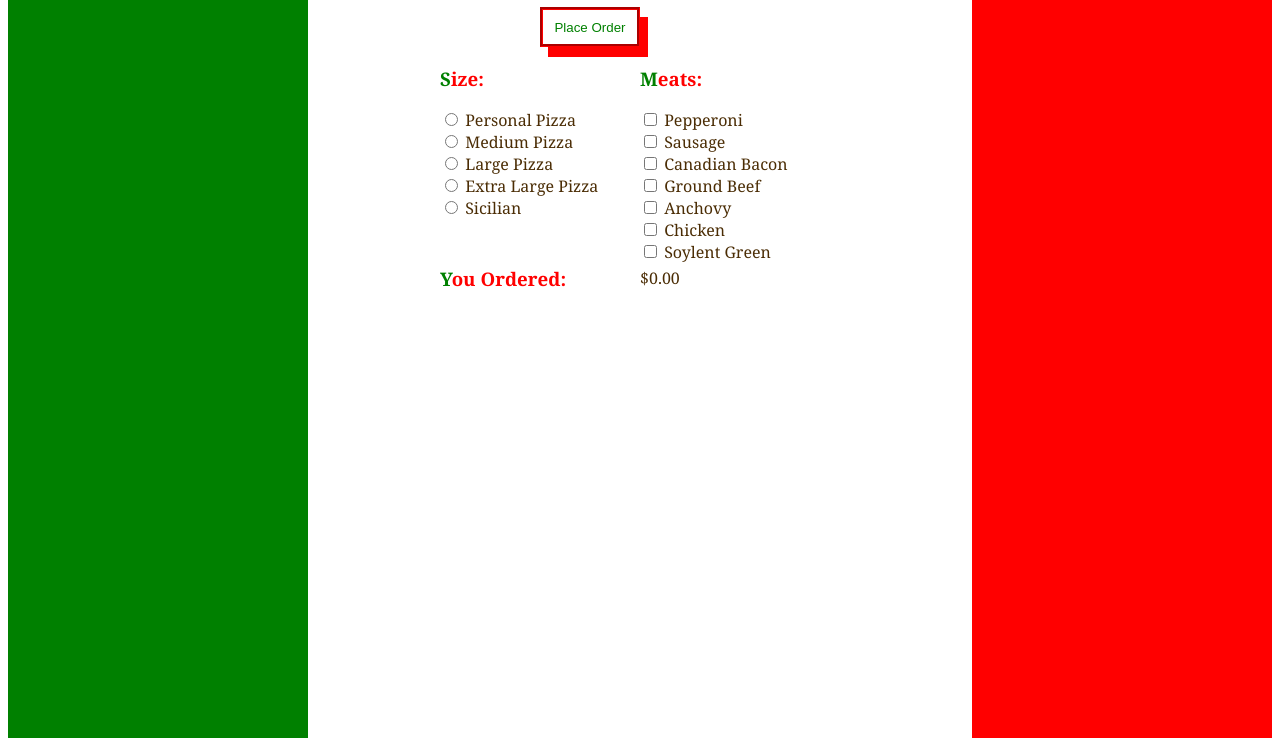
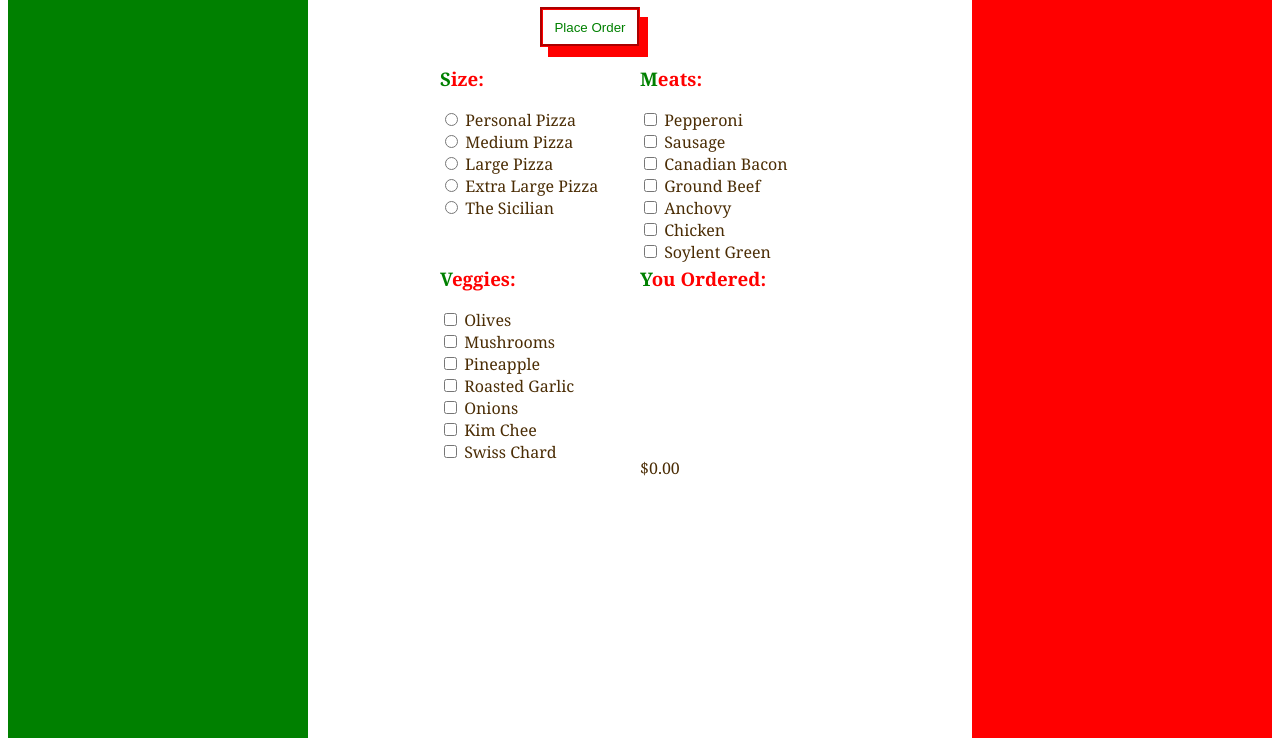
Before and after one commit to JSpdx/JavaScript_Projects, a plain HTML site: page Pizza_Project/Pizza.html in a window 1280 px wide. Both pictures are taken after a click on the button "Place Order". Shown: the part 62-800 px from the top of the page. Drawn offline with Linux system fonts and the light colour scheme.

Commit message:
Add veggies list

```diff
--- a/Pizza_Project/Pizza.html
+++ b/Pizza_Project/Pizza.html
@@ -27,25 +27,43 @@
                     <input class='size' type='radio' name='Size'
                         value="Extra Large Pizza"> Extra Large Pizza<br>
                     <input class='size' type='radio' name='Size'
-                        value='Sicilian'> Sicilian<br>
+                        value='The Sicilian'> The Sicilian<br>
                 </div>
 
                 <div class='menu right'>
                     <h3>Meats:</h3>
-                    <input class='meats' type='checkbox' name='Meat'
+                    <input class='toppings' type='checkbox' name='Topping'
                         value='Pepperoni'> Pepperoni<br>
-                    <input class='meats' type='checkbox' name='Meat'
+                    <input class='toppings' type='checkbox' name='Topping'
                         value='Sausage'> Sausage<br>
-                    <input class='meats' type='checkbox' name='Meat'
+                    <input class='toppings' type='checkbox' name='Topping'
                         value='Canadian Bacon'> Canadian Bacon<br>
-                    <input class='meats' type='checkbox' name='Meat'
+                    <input class='toppings' type='checkbox' name='Topping'
                         value='Ground Beef'> Ground Beef<br>
-                    <input class='meats' type='checkbox' name='Meat'
+                    <input class='toppings' type='checkbox' name='Topping'
                         value='Anchovy'> Anchovy<br>
-                    <input class='meats' type='checkbox' name='Meat'
+                    <input class='toppings' type='checkbox' name='Topping'
                         value='Chicken'> Chicken<br>
-                    <input class='meats' type='checkbox' name='Meat'
-                        value=' Soylent Green'> Soylent Green
+                    <input class='toppings' type='checkbox' name='Topping'
+                        value=' Soylent Green'> Soylent Green<br>
+                </div>
+
+                <div class='menu left'>
+                    <h3>Veggies:</h3>
+                    <input class='toppings' type='checkbox' name='Topping'
+                        value='Olives'> Olives<br>
+                    <input class='toppings' type='checkbox' name='Topping'
+                        value='Mushrooms'> Mushrooms<br>
+                    <input class='toppings' type='checkbox' name='Topping'
+                        value='Pineapple'> Pineapple<br>
+                    <input class='toppings' type='checkbox' name='Topping'
+                        value='Roasted Garlic'> Roasted Garlic<br>
+                    <input class='toppings' type='checkbox' name='Topping'
+                        value='Onions'> Onions<br>
+                    <input class='toppings' type='checkbox' name='Topping'
+                        value='Kim Chee'> Kim Chee<br>
+                    <input class='toppings' type='checkbox' name='Topping'
+                        value=' Swiss Chard'> Swiss Chard<br>
                 </div>
                 <div id='cart'>
                     <div id='showText'></div>
--- a/Pizza_Project/Pizza_JavaScript/Pizza.js
+++ b/Pizza_Project/Pizza_JavaScript/Pizza.js
@@ -21,7 +21,7 @@ function getReceipt() {
         sizeTotal = 14;
     } else if (selectedSize === 'Extra Large Pizza') {
         sizeTotal = 16;
-    } else if (selectedSize === 'Sicilian Pizza') {
+    } else if (selectedSize === 'The Sicilian') {
         sizeTotal = 20;
     }
     runningTotal = sizeTotal;
@@ -29,29 +29,29 @@ function getReceipt() {
     console.log('size text1: '+text1);
     console.log('subtotal: $'+runningTotal+'.00');
     // these variables will be passed on to each function
-    getMeat (runningTotal,text1);
+    getTopping(runningTotal,text1);
 }
 
-    function getMeat(runningTotal,text1) {
-        var meatTotal = 0;
-        var selectedMeat = [];
-        var meatArray = document.getElementsByClassName('meats');
-        for (var j = 0; j < meatArray.length; j++) {
-            if (meatArray[j].checked) {
-                selectedMeat.push(meatArray[j].value);
-                console.log('selected meat item: ('+meatArray[j].value+')');
-                text1 = text1+meatArray[j].value+'<br>';
+    function getTopping(runningTotal,text1) {
+        var toppingTotal = 0;
+        var selectedTopping = [];
+        var toppingArray = document.getElementsByClassName('toppings');
+        for (var j = 0; j < toppingArray.length; j++) {
+            if (toppingArray[j].checked) {
+                selectedTopping.push(toppingArray[j].value);
+                console.log('selected topping item: ('+toppingArray[j].value+')');
+                text1 = text1+toppingArray[j].value+'<br>';
             }
         }
-        var meatCount = selectedMeat.length;
-        if (meatCount > 1) {meatTotal = (meatCount -1);
+        var toppingCount = selectedTopping.length;
+        if (toppingCount > 1) {toppingTotal = (toppingCount -1);
         } else {
-            meatTotal = 0
+            toppingTotal = 0
         }
-        runningTotal = (runningTotal + meatTotal);
-        console.log('total selected meat items: '+meatCount);
-        console.log(meatCount+' meat - 1 free meat = '+'$'+meatTotal+'.00');
-        console.log('meat text1: '+text1);
+        runningTotal = (runningTotal + toppingTotal);
+        console.log('total selected topping items: '+toppingCount);
+        console.log(toppingCount+' topping - 1 free topping = '+'$'+toppingTotal+'.00');
+        console.log('topping text1: '+text1);
         console.log('Purchase Total: '+'$'+runningTotal+'.00');
         document.getElementById('showText').innerHTML=text1;
         document.getElementById('totalPrice').innerHTML = '</h3Total: <strong>$'
```
